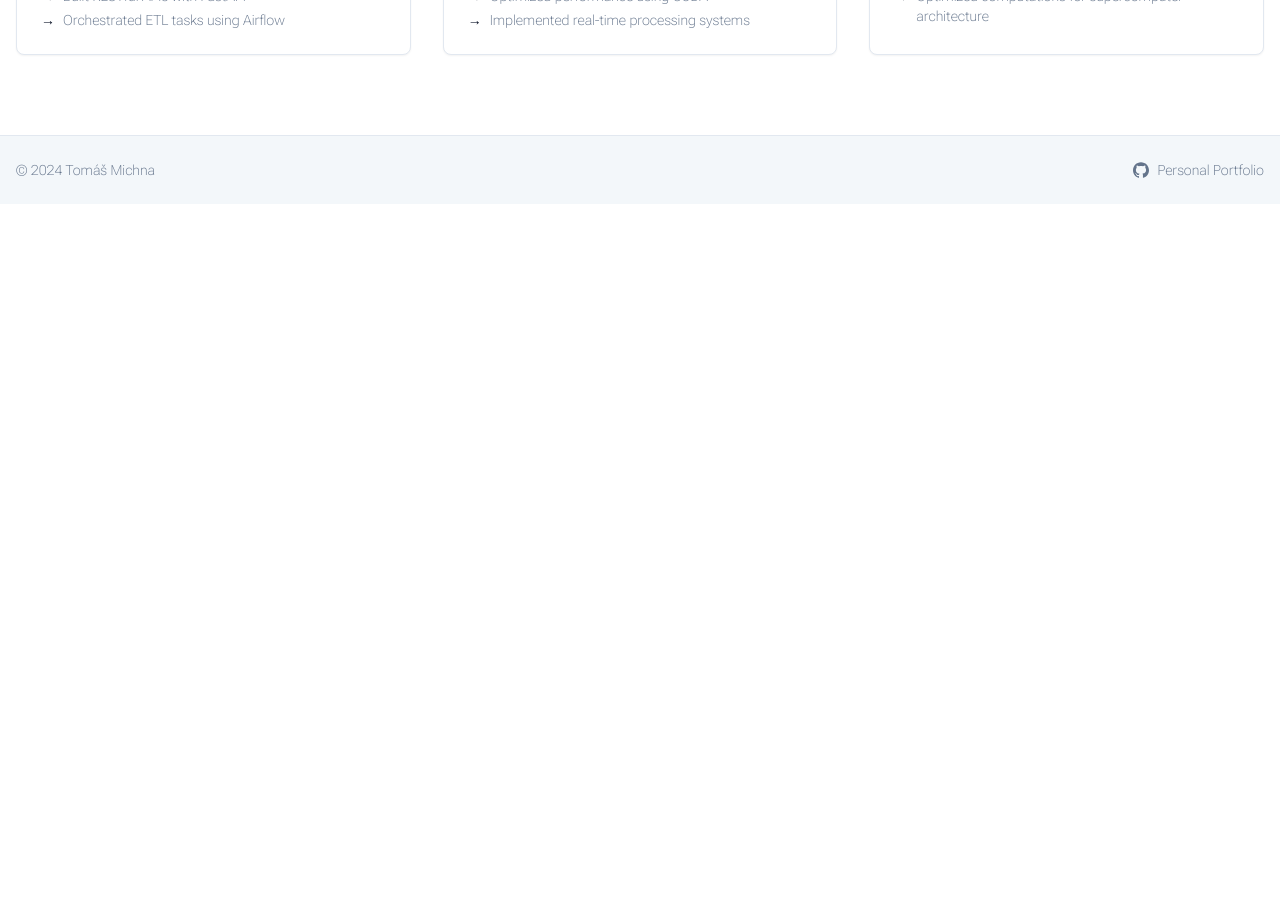
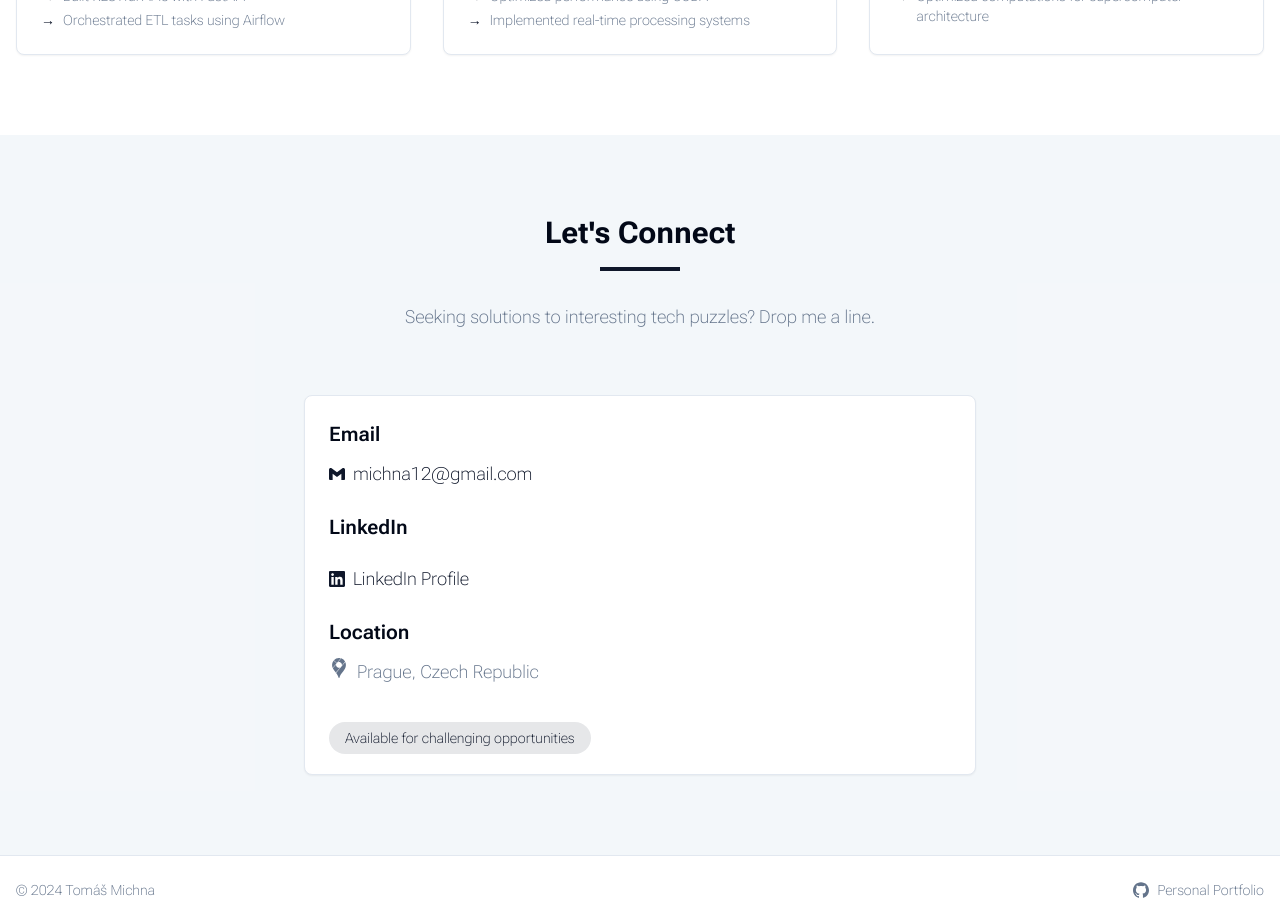
Before and after one commit to Tomichi/portfolio, a SvelteKit app in the folder frontend/: page / in a window 1280 px wide. Shown: the part 3020-3944 px from the top of the page. Before the commit the page ends 3224 px from the top, so only its background shows below. Built offline with nearby package versions, Linux system fonts and the light colour scheme.

Commit message:
Frontend - Add contact section

```diff
--- /dev/null
+++ b/frontend/src/lib/components/Contact.svelte
@@ -0,0 +1,66 @@
+<script lang="ts">
+	import Gmail from '$lib/icons/Gmail.svelte';
+	import GoogleMaps from '$lib/icons/GoogleMaps.svelte';
+	import LinkedIn from '$lib/icons/LinkedIn.svelte';
+	interface Props {
+		title: string;
+		subtitle: string;
+		email: string;
+		location: string;
+		availability: string;
+		linkedin: string;
+	}
+	let { title, subtitle, email, location, availability, linkedin }: Props = $props();
+</script>
+
+<section id="contact" class="bg-muted/80 py-20">
+	<div class="container mx-auto px-4">
+		<div class="mx-auto mb-16 max-w-3xl text-center">
+			<h2 class="mb-4 text-3xl font-bold">{title}</h2>
+			<div class="mx-auto mb-8 h-1 w-20 bg-primary"></div>
+			<p class="text-lg text-muted-foreground">{subtitle}</p>
+		</div>
+
+		<div class="mx-auto max-w-2xl">
+			<div class="rounded-lg border border-border bg-card p-6 shadow-sm">
+				<div class="space-y-6">
+					<div>
+						<h3 class="mb-3 text-xl font-semibold">Email</h3>
+						<a
+							href="mailto:{email}"
+							class="group inline-flex items-center gap-2 text-lg text-primary hover:underline"
+						>
+							<Gmail class="h-4 w-4 transition-transform group-hover:scale-110" />
+							{email}
+						</a>
+					</div>
+					<div class="space-y-3">
+						<h3 class="mb-3 text-xl font-semibold">LinkedIn</h3>
+						<a
+							href={linkedin}
+							target="_blank"
+							rel="noopener noreferrer"
+							class="group inline-flex items-center gap-2 text-lg text-primary hover:underline"
+						>
+							<LinkedIn class="h-4 w-4 transition-transform group-hover:scale-110" /> LinkedIn Profile
+						</a>
+					</div>
+
+					<div>
+						<h3 class="mb-3 text-xl font-semibold">Location</h3>
+						<p class="group inline-flex gap-2 text-lg text-muted-foreground">
+							<GoogleMaps class="h-5 w-5 transition-transform group-hover:scale-110" />
+							{location}
+						</p>
+					</div>
+
+					<div class="pt-4">
+						<span class="rounded-full bg-primary/10 px-4 py-2 text-sm text-primary">
+							{availability}
+						</span>
+					</div>
+				</div>
+			</div>
+		</div>
+	</div>
+</section>
--- a/frontend/src/lib/components/Footer.svelte
+++ b/frontend/src/lib/components/Footer.svelte
@@ -10,7 +10,7 @@
 	];
 </script>
 
-<footer class="border-t bg-muted/80">
+<footer class="border-t bg-background">
 	<div class="container mx-auto px-4 py-6">
 		<div class="flex flex-wrap items-center justify-between gap-4">
 			<span class="text-sm text-muted-foreground">
--- a/frontend/src/lib/components/Hero.svelte
+++ b/frontend/src/lib/components/Hero.svelte
@@ -19,7 +19,7 @@
 				<img
 					loading="lazy"
 					decoding="async"
-					class="h-[80px] w-[80px] rounded-full border-2 border-muted object-cover transition-transform duration-300 hover:scale-105 md:h-[350px] md:w-[350px]"
+					class="h-[160px] w-[160px] rounded-full border-2 border-muted object-cover transition-transform duration-300 hover:scale-105 md:h-[350px] md:w-[350px]"
 					src={imageUrl}
 					alt={`${name} - Photo`}
 				/>
--- a/frontend/src/lib/components/WorkExperience.svelte
+++ b/frontend/src/lib/components/WorkExperience.svelte
@@ -1,4 +1,3 @@
-<!-- src/lib/components/sections/Works.svelte -->
 <script lang="ts">
 	const projects = [
 		{
--- /dev/null
+++ b/frontend/src/lib/icons/GoogleMaps.svelte
@@ -0,0 +1,18 @@
+<script lang="ts">
+	let { height = '1em', width = '1em', ...rest } = $props();
+</script>
+
+<svg
+	{width}
+	{height}
+	role="img"
+	viewBox="0 0 24 24"
+	{...rest}
+	fill="currentColor"
+	xmlns="http://www.w3.org/2000/svg"
+>
+	<title>Google Maps</title>
+	<path
+		d="M19.527 4.799c1.212 2.608.937 5.678-.405 8.173-1.101 2.047-2.744 3.74-4.098 5.614-.619.858-1.244 1.75-1.669 2.727-.141.325-.263.658-.383.992-.121.333-.224.673-.34 1.008-.109.314-.236.684-.627.687h-.007c-.466-.001-.579-.53-.695-.887-.284-.874-.581-1.713-1.019-2.525-.51-.944-1.145-1.817-1.79-2.671L19.527 4.799zM8.545 7.705l-3.959 4.707c.724 1.54 1.821 2.863 2.871 4.18.247.31.494.622.737.936l4.984-5.925-.029.01c-1.741.601-3.691-.291-4.392-1.987a3.377 3.377 0 0 1-.209-.716c-.063-.437-.077-.761-.004-1.198l.001-.007zM5.492 3.149l-.003.004c-1.947 2.466-2.281 5.88-1.117 8.77l4.785-5.689-.058-.05-3.607-3.035zM14.661.436l-3.838 4.563a.295.295 0 0 1 .027-.01c1.6-.551 3.403.15 4.22 1.626.176.319.323.683.377 1.045.068.446.085.773.012 1.22l-.003.016 3.836-4.561A8.382 8.382 0 0 0 14.67.439l-.009-.003zM9.466 5.868L14.162.285l-.047-.012A8.31 8.31 0 0 0 11.986 0a8.439 8.439 0 0 0-6.169 2.766l-.016.018 3.665 3.084z"
+	/>
+</svg>
--- a/frontend/src/routes/+page.svelte
+++ b/frontend/src/routes/+page.svelte
@@ -11,6 +11,7 @@
 		type Language,
 		type Hobby
 	} from '$lib/components/types';
+	import Contact from '$lib/components/Contact.svelte';
 
 	const education: Education[] = [
 		{
@@ -150,4 +151,12 @@
 	{hobbies}
 />
 <WorkExperience />
+<Contact
+	title="Let's Connect"
+	subtitle="Seeking solutions to interesting tech puzzles? Drop me a line."
+	email="michna12@gmail.com"
+	location="Prague, Czech Republic"
+	availability="Available for challenging opportunities"
+	linkedin="https://www.linkedin.com/in/tomáš-michna-69760290/"
+/>
 <Footer />
```
